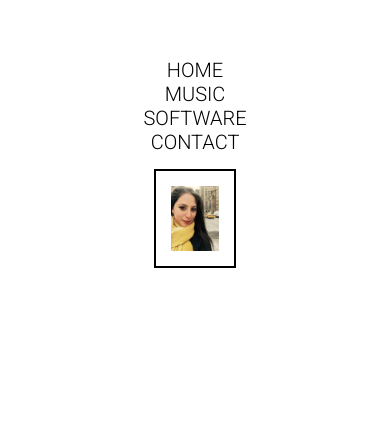
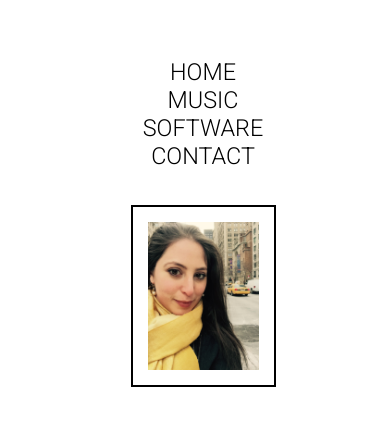
Before and after one commit to emilyforst/emilyforst, a PHP site: page / in a window 390 px wide. Shown: the top 436 px of the page. Run offline with PHP 8.4, Linux system fonts and the light colour scheme.

Commit message:
Fix css flexbox issues

```diff
--- a/home.html
+++ b/home.html
@@ -11,7 +11,7 @@
     <img class="emily" src="emily.jpg">
     <nav class="flex-nav">
       <ul>
-        <li><a href="http://emilyforst.com">HOME</a></li>
+        <li><a href="http://www.emilyforst.com">HOME</a></li>
         <li><a href="https://soundcloud.com/emilyforst" target="_blank">MUSIC</a></li>
         <li><a href="https://github.com/emilyforst" target="_blank">SOFTWARE</a></li>
         <li><a href="mailto:emily.forst@gmail.com" target="_blank">CONTACT</a></li>
--- a/style.css
+++ b/style.css
@@ -26,7 +26,7 @@ h1 {
 }
 
 .wrapper {
-  width: 40%;
+  width: 80vw;
   margin: 0 auto;
   padding:5rem;
   display: flex;
@@ -56,7 +56,7 @@ h1 {
 
 .flex-nav li {
 	display: inline-block;
-	font-size: 2rem;
+	font-size: 6vw;
   flex: 1 1 100%;
   text-align: center;
 }
@@ -65,15 +65,15 @@ h1 {
 	color: #F9690E;
 }
 
-@media only screen and (max-width: 900px) {
+@media only screen and (max-width: 750px) {
   .wrapper {
-    width: 90%;
+    width: 100vw;
   }
+
   .emily {
     order: 2;
     flex-basis: 100%;
-    margin-top: 1.5rem;
-    max-width: 35%;
+    margin-top: 3.5rem;
   }
 
   .flex-nav {
```
